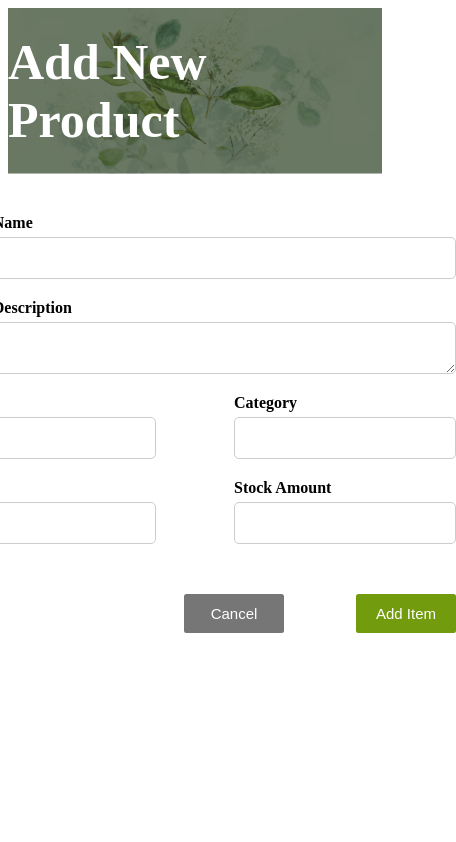
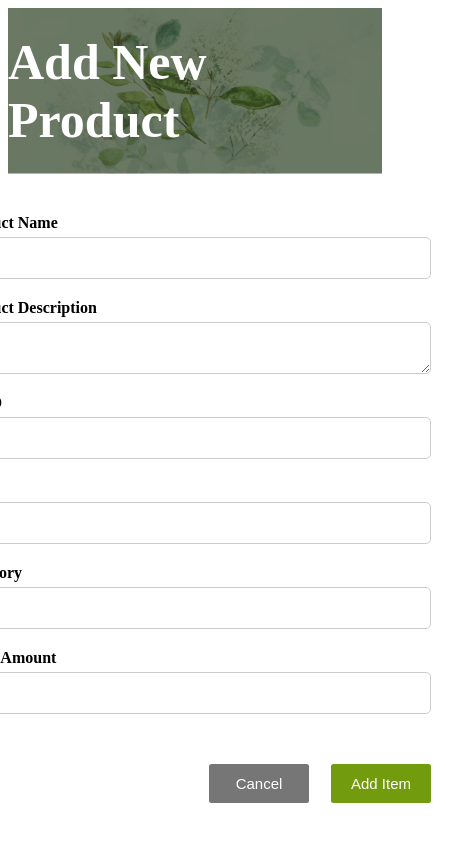
Before and after one commit to Y3S2-Project-Group-0001/Ayurvedic-Store, a React (Create React App) app: page /addProduct in a window 390 px wide. Shown: the whole page, 456 px wide, since content can reach past the window. Built offline with nearby package versions, Linux system fonts and the light colour scheme; no server answers; a web font is replaced by a local one.

Commit message:
improve responsiveness of AddProductForm

```diff
--- a/src/pages/AddProducts/AddProductForm.jsx
+++ b/src/pages/AddProducts/AddProductForm.jsx
@@ -7,6 +7,9 @@ const Container = styled.div`
   display: flex;
   align-items: center;
   justify-content: center;
+  @media only screen and (max-width: 1000px) {
+    flex-direction: column;
+  }
 `
 
 const Form = styled.form`
@@ -15,6 +18,9 @@ const Form = styled.form`
   justify-content: center;
   align-item: center;
   flex-direction: column;
+  @media only screen and (max-width: 1000px) {
+    flex-direction: column;
+  }
 `
 
 const LeftForm = styled.div`
@@ -37,6 +43,9 @@ const Input = styled.input`
   padding: 10px;
   border: 1px solid #ccc;
   border-radius: 5px;
+  @media only screen and (max-width: 1000px) {
+    width: 450px;
+  }
 `
 
 const LeftFormInput = styled.input`
@@ -45,6 +54,9 @@ const LeftFormInput = styled.input`
   padding: 10px;
   border: 1px solid #ccc;
   border-radius: 5px;
+  @media only screen and (max-width: 1000px) {
+    width: 450px;
+  }
 `
 
 const RightFormInput = styled.input`
@@ -53,6 +65,9 @@ const RightFormInput = styled.input`
   padding: 10px;
   border: 1px solid #ccc;
   border-radius: 5px;
+  @media only screen and (max-width: 1000px) {
+    width: 450px;
+  }
 `
 
 const TextArea = styled.textarea`
@@ -61,6 +76,9 @@ const TextArea = styled.textarea`
   padding: 10px;
   border: 1px solid #ccc;
   border-radius: 5px;
+  @media only screen and (max-width: 1000px) {
+    width: 450px;
+  }
 `
 
 const Label = styled.label`
@@ -106,6 +124,9 @@ const FormGroup = styled.div`
   display: flex;
   flex-direction: row;
   justify-content: space-between;
+  @media only screen and (max-width: 1000px) {
+    flex-direction: column;
+  }
 `
 
 function AddProducts() {
```
